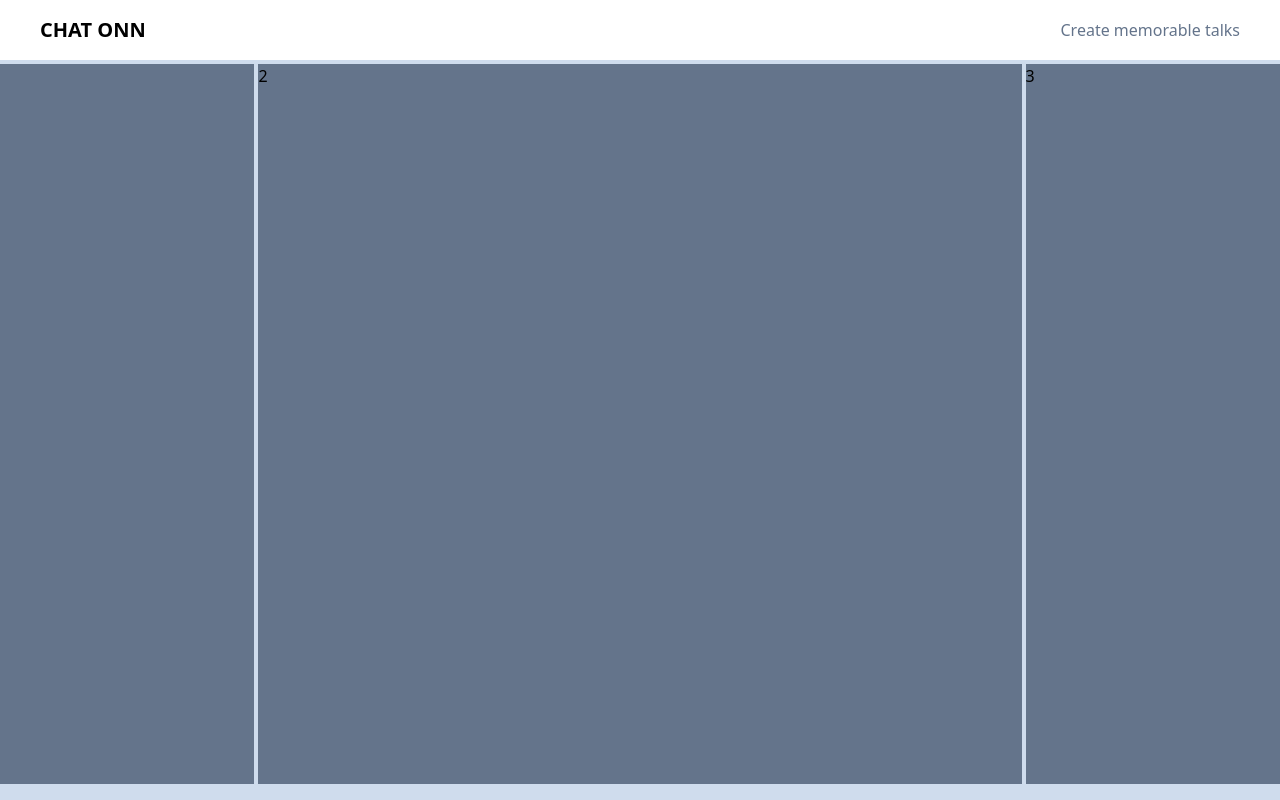
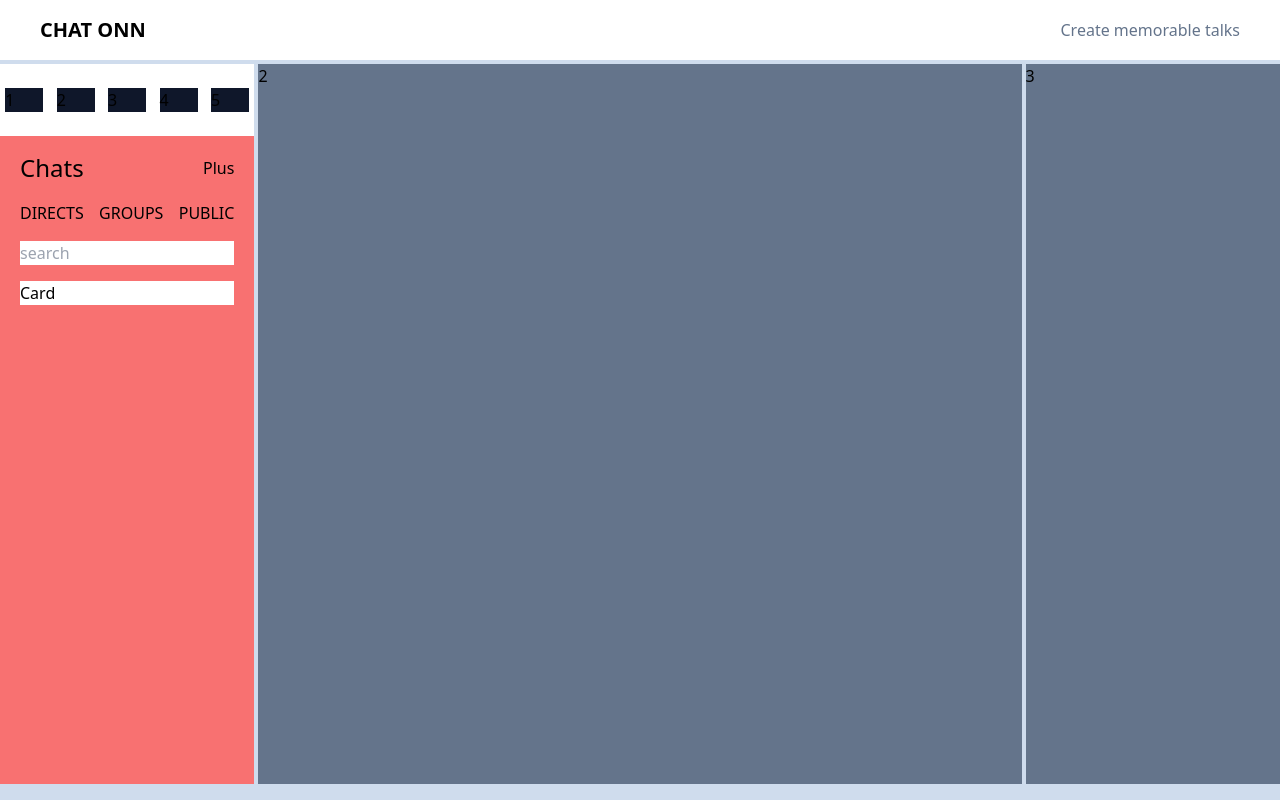
Before and after one commit to manishkumar799/chit-chat, a React (Vite) app in the folder client/: page / in a window 1280 px wide. Built offline with nearby package versions, Linux system fonts and the light colour scheme.

Commit message:
skeleton section 1

```diff
--- /dev/null
+++ b/client/src/components/Card.jsx
@@ -0,0 +1,9 @@
+import React from 'react'
+
+function Card() {
+  return (
+    <div className='bg-white h-[30%]'>Card</div>
+  )
+}
+
+export default Card
--- a/client/src/components/Home.jsx
+++ b/client/src/components/Home.jsx
@@ -1,4 +1,5 @@
 import React from "react";
+import Card from "./Card";
 
 function Home() {
   return (
@@ -9,8 +10,32 @@ function Home() {
       </div>
       <div className="h-[90vh] mt-1">
         <div className="flex flex-row h-[100%] gap-1">
-          <div className="bg-slate-500 h-[100%] w-[20%]">
+          <div className="h-[100%] w-[20%]">
+            <div className="flex justify-evenly items-center h-[10%] gap-2 bg-white">
+              <div className="bg-slate-900 w-[15%]">1</div>
+              <div className="bg-slate-900 w-[15%]">2</div>
+              <div className="bg-slate-900 w-[15%]">3</div>
+              <div className="bg-slate-900 w-[15%]">4</div>
+              <div className="bg-slate-900 w-[15%]">5</div>
+            </div>
+            <div className="h-[90%] bg-red-400 px-5">
+              <div className="flex justify-between items-center h-[10%]">
+                <div className="text-2xl">Chats</div>
+                <div>Plus</div>
+              </div>
+              <div className="flex justify-between">
+                <div>DIRECTS</div>
+                <div>GROUPS</div>
+                <div>PUBLIC</div>
+              </div>
+              <div className="py-4">
+                <input className="w-full" type="text" placeholder="search"/>
+              </div>
 
+              <div>
+                <Card/>
+              </div>
+            </div>
           </div>
           <div className="bg-slate-500 h-[100%] w-[60%]">2</div>
           <div className="bg-slate-500 h-[100%] w-[20%]">3</div>
```
